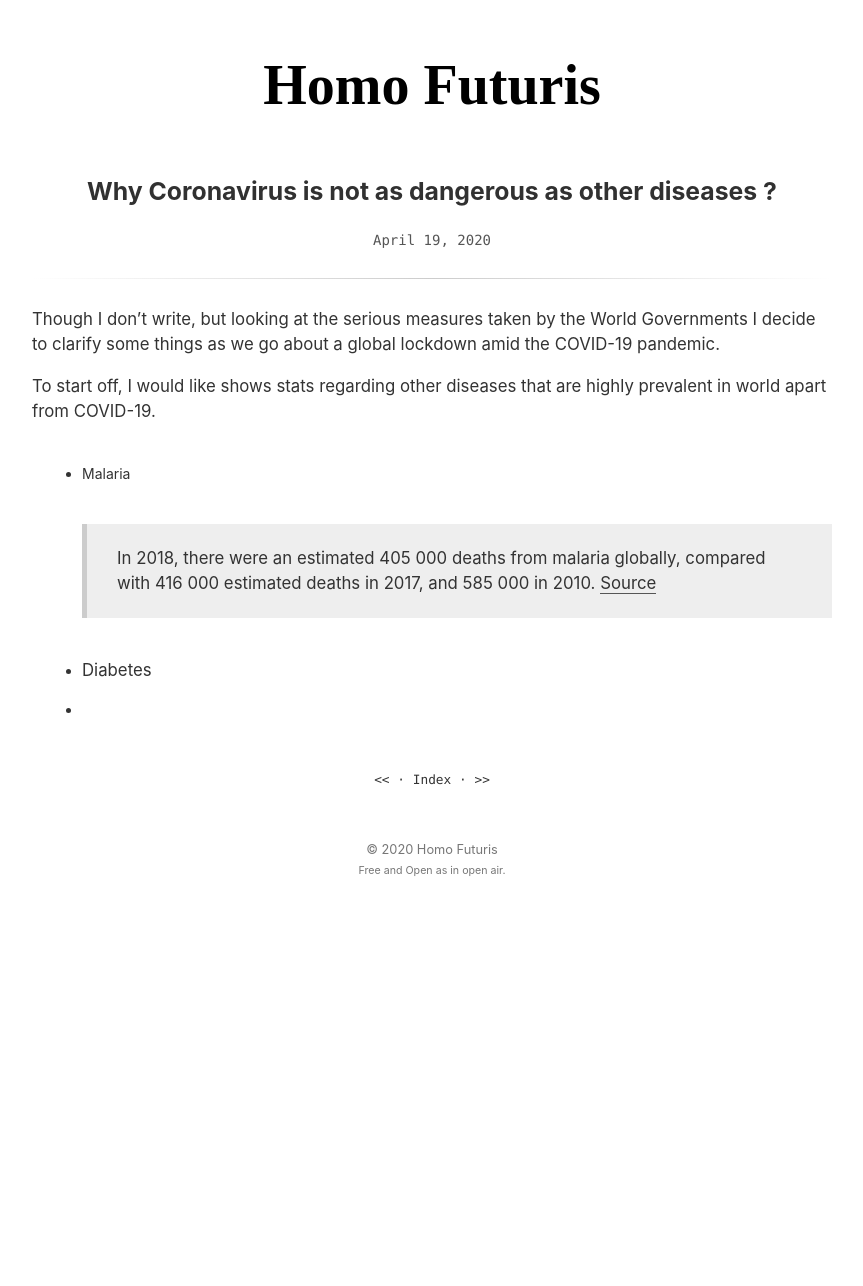
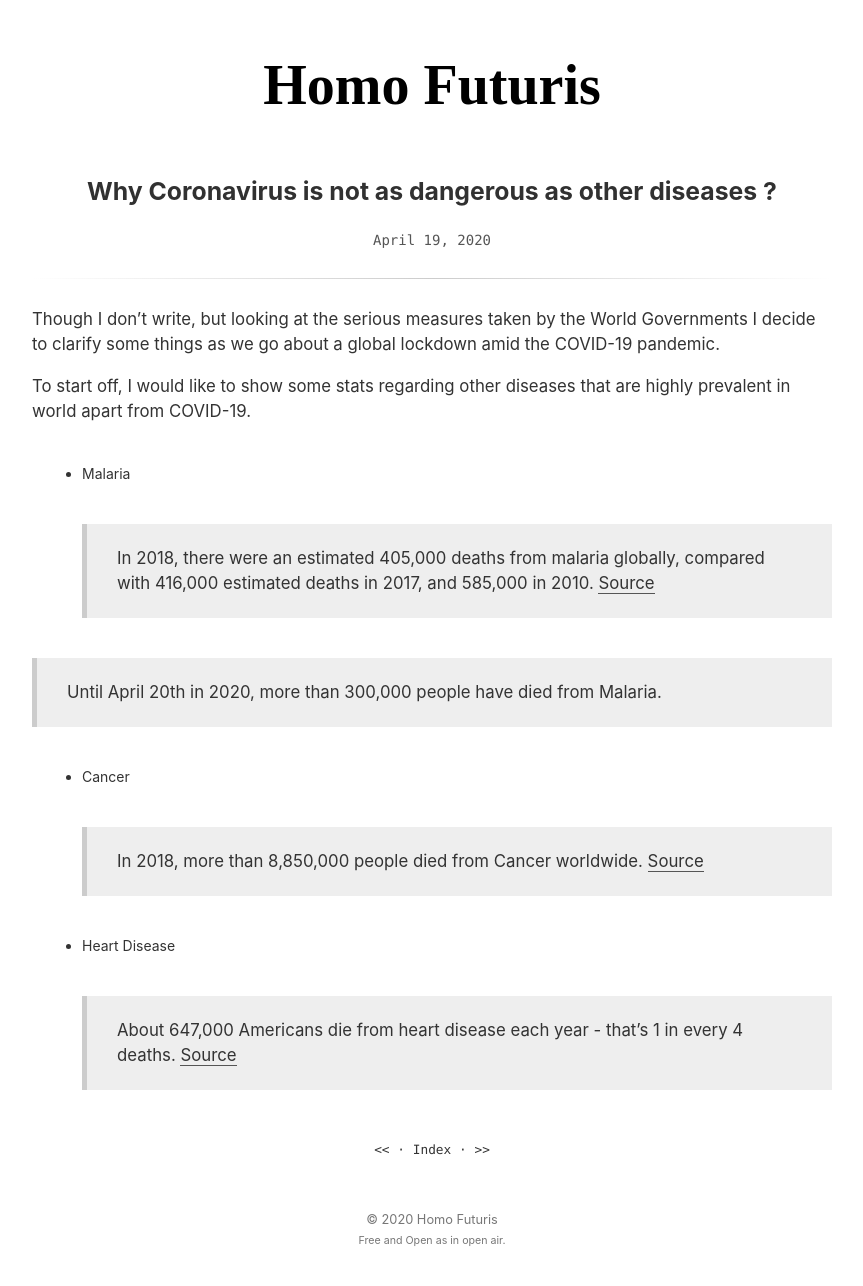
Before and after one commit to homofuturus/good-blog-base, a Jekyll site: the page built from _posts/2020-04-19-sometask.md, in a window 1280 px wide. Shown: the whole page, without its empty margins (208-1071 px from the left). Built offline with Jekyll 4.4.1, drawn with Linux system fonts in a browser that asks for light colours; some web fonts are replaced; comment, search, counter and statistics services are not loaded; before the commit the page ends 916 px from its top, so only the background shows below that.

Commit message:
Update 2020-04-19-sometask.md

```diff
--- a/_posts/2020-04-19-sometask.md
+++ b/_posts/2020-04-19-sometask.md
@@ -1,17 +1,24 @@
 ---
 title: Why Coronavirus is not as dangerous as other diseases ?
-updated: 2020-04-16 16:20
+updated: 2020-04-20 16:20
 ---
 
 Though I don't write, but looking at the serious measures taken by the World Governments I decide to clarify some things as we go about a global lockdown amid the COVID-19 pandemic.
 
 
-To start off, I would like shows stats regarding other diseases that are highly prevalent in world apart from COVID-19.
+To start off, I would like to show some stats regarding other diseases that are highly prevalent in world apart from COVID-19.
 
 * Malaria
-> In 2018, there were an estimated 405 000 deaths from malaria globally, compared with 416 000 estimated deaths in 2017, and 585 000 in 2010.
+> In 2018, there were an estimated 405,000 deaths from malaria globally, compared with 416,000 estimated deaths in 2017, and 585,000 in 2010.
 [Source](https://www.who.int/news-room/feature-stories/detail/world-malaria-report-2019)
 
-* Diabetes
+> Until April 20th in 2020, more than 300,000 people have died from Malaria.
 
-*
+
+* Cancer
+> In 2018, more than 8,850,000 people died from Cancer worldwide.
+[Source](https://gco.iarc.fr/)
+
+* Heart Disease
+> About 647,000 Americans die from heart disease each year - that's 1 in every 4 deaths.
+[Source](https://www.cdc.gov/heartdisease/facts.htm)
```
